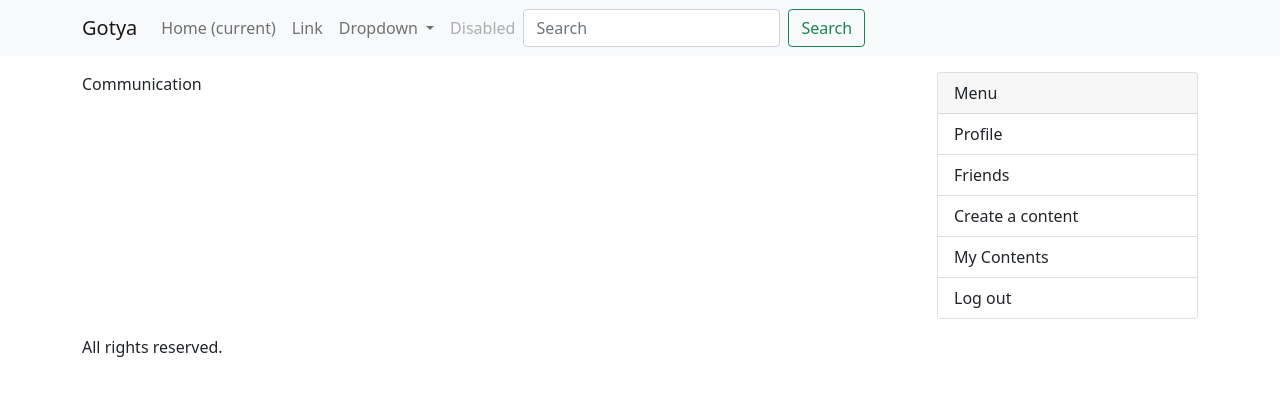
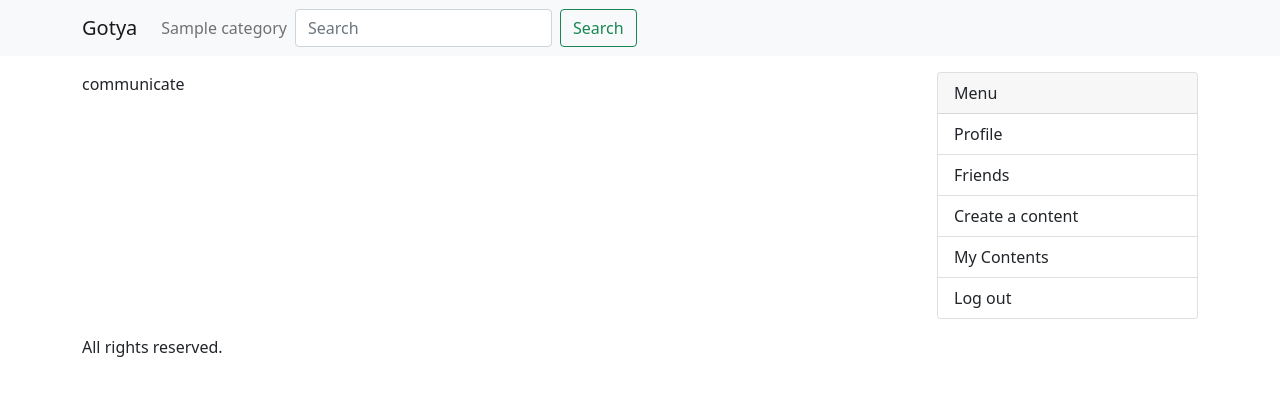
Before and after one commit to mirayiyidogan/swe_573, a Django app: page /communication in a window 1280 px wide. Shown: the top 396 px of the page. Run offline with Django 4.2, Linux system fonts and the light colour scheme; tables that the repository leaves empty hold one stand-in row (values such as "Sample post"); parts of the project's set-up code (start-up, migrations or seed data) failed here and were passed over; some libraries are stand-ins or nearby versions.

Commit message:
navtabs has been created

```diff
--- a/config/settings.py
+++ b/config/settings.py
@@ -12,6 +12,7 @@ https://docs.djangoproject.com/en/4.1/ref/settings/
 
 import os
 from pathlib import Path
+from re import template
 from environ import Env
 
 # Build paths inside the project like this: BASE_DIR / 'subdir'.
@@ -54,7 +55,7 @@ INSTALLED_APPS = [
     'gotya',
     'account',
     #3rd party apps
-    'ckeditor'
+    'ckeditor',
 
 ]
 
--- a/gotya/admin.py
+++ b/gotya/admin.py
@@ -1,10 +1,10 @@
 from django.contrib import admin
 from django.contrib.auth.admin import UserAdmin
 from gotya.models import (
-    ContentModel, TagModel, CommentModel, ContactModel
+    ContentModel, CategoryModel, CommentModel, ContactModel
     )
 
-admin.site.register(TagModel)
+admin.site.register(CategoryModel)
 
 @admin.register(ContentModel)
 class ContentsAdmin(admin.ModelAdmin):
--- a/gotya/models/__init__.py
+++ b/gotya/models/__init__.py
@@ -1,5 +1,5 @@
 #in order to django understand our model and migrate succesfully
-from .tag import TagModel
+from .category import CategoryModel
 from .content import ContentModel
 from .comment import CommentModel
 from .contact import ContactModel
--- a/gotya/models/tag.py
+++ b/gotya/models/category.py
@@ -1,14 +1,14 @@
 from django.db import models
 from autoslug import AutoSlugField
 
-class TagModel(models.Model):
+class CategoryModel(models.Model):
     name = models.CharField(max_length=50 , blank=False, null= False)
     slug = AutoSlugField(populate_from='name', unique=True)
 
     class Meta:
-        db_table= 'tag'
-        verbose_name_plural = "Tags"
-        verbose_name = "Tag"
+        db_table= 'category'
+        verbose_name_plural = "Categories"
+        verbose_name = "Category"
 
     def __str__(self):
         return self.name
--- a/gotya/models/content.py
+++ b/gotya/models/content.py
@@ -1,6 +1,6 @@
 from django.db import models
 from autoslug import AutoSlugField
-from gotya.models import TagModel
+from gotya.models import CategoryModel
 from django.contrib.auth.models import User
 from gotya.abstract_models import DateAbstractModel
 from ckeditor.fields import RichTextField
@@ -10,7 +10,7 @@ class ContentModel(DateAbstractModel):
     picture = models.ImageField(upload_to="content_pics")
     text = RichTextField()
     slug = AutoSlugField(populate_from= "header", unique= True)
-    tags = models.ManyToManyField(TagModel, related_name="content")
+    CategoryModels = models.ManyToManyField(CategoryModel, related_name="content")
     user = models.ForeignKey('account.CustomUserModel', on_delete=models.CASCADE, related_name="contents") #If a user will be deleted, on_delete will also deletes its contents
 
     class Meta:
--- a/gotya/templates/pages/communication.html
+++ b/gotya/templates/pages/communication.html
@@ -4,6 +4,6 @@
 
 {% block content %}
 
-           Communication
+    communicate
 
  {% endblock %}
--- /dev/null
+++ b/gotya/templatetags/categories_list.py
@@ -0,0 +1,10 @@
+from atexit import register
+from django import template
+from gotya.models import CategoryModel
+
+register = template.Library()
+
+@register.simple_tag
+def categories_list():
+    categories = CategoryModel.objects.all()
+    return categories
--- a/gotya/urls.py
+++ b/gotya/urls.py
@@ -9,6 +9,6 @@ from django.conf import settings
 
 
 urlpatterns = [
-    path('', homepage),
-    path("communication", communicate),
+    path('', homepage, name='homepage'),
+    path("communication", communicate, name='communication'),
 ]
--- a/gotya/views/communicate.py
+++ b/gotya/views/communicate.py
@@ -2,4 +2,7 @@ from multiprocessing import context
 from django.shortcuts import render
 
 def communicate(request):
-    return render(request, 'pages/communication.html', context={}) #render function will look up template files for context
+    context = {
+        'key': 'header content whatsapp '
+    }
+    return render(request, 'pages/communication.html', context=context) #render function will look up template files for context
--- a/templates/base.html
+++ b/templates/base.html
@@ -29,10 +29,7 @@
             </div>
             {% include 'components/sidebar.html' %}
         </div>
-
     {% include 'components/footer.html' %}
-
-
       <!-- Option 1: Bootstrap Bundle with Popper -->
       <script
          src="{% static 'js/boostrap.bundle.min.js' %}"
--- a/templates/components/navbar.html
+++ b/templates/components/navbar.html
@@ -1,33 +1,21 @@
+{% load categories_list %}
+{% categories_list as categories %}
+
 <nav class="navbar navbar-expand-lg navbar-light bg-light">
     <div class="container">
-    <a class="navbar-brand" href="#">Gotya</a>
+    <a class="navbar-brand" href="{% url 'homepage' %}">Gotya</a>
     <button class="navbar-toggler" type="button" data-toggle="collapse" data-target="#navbarSupportedContent" aria-controls="navbarSupportedContent" aria-expanded="false" aria-label="Toggle navigation">
       <span class="navbar-toggler-icon"></span>
     </button>
 
     <div class="collapse navbar-collapse" id="navbarSupportedContent">
       <ul class="navbar-nav mr-auto">
+
+        {% for category in categories%}
         <li class="nav-item active">
-          <a class="nav-link" href="#">Home <span class="sr-only">(current)</span></a>
+          <a class="nav-link" href="#">{{ category.name }} <span class="sr-only"></span></a>
         </li>
-        <li class="nav-item">
-          <a class="nav-link" href="#">Link</a>
-        </li>
-        <li class="nav-item dropdown">
-          <a class="nav-link dropdown-toggle" href="#" id="navbarDropdown" role="button" data-toggle="dropdown" aria-haspopup="true" aria-expanded="false">
-            Dropdown
-          </a>
-          <div class="dropdown-menu" aria-labelledby="navbarDropdown">
-            <a class="dropdown-item" href="#">Action</a>
-            <a class="dropdown-item" href="#">Another action</a>
-            <div class="dropdown-divider"></div>
-            <a class="dropdown-item" href="#">Something else here</a>
-          </div>
-        </li>
-
-        <li class="nav-item">
-          <a class="nav-link disabled" href="#">Disabled</a>
-        </li>
+        {% endfor %}
       </ul>
 
       <form class="d-flex">
```
Also changed, not shown: gotya/templates/pages/empty.html (+7 -1 lines), gotya/migrations/0014_rename_tagmodel_categorymodel_and_more.py (added), gotya/templatetags/__init__.py (added).
